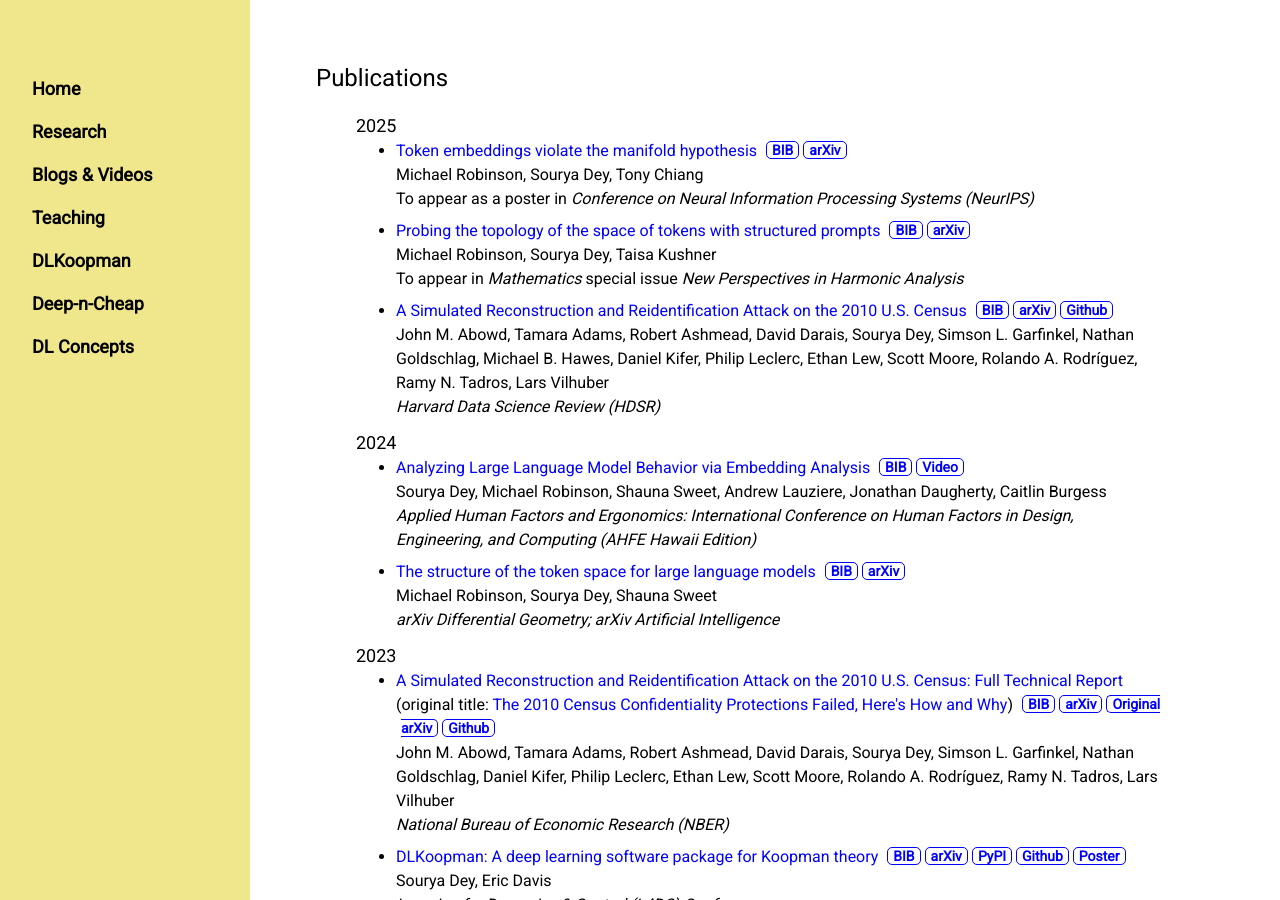
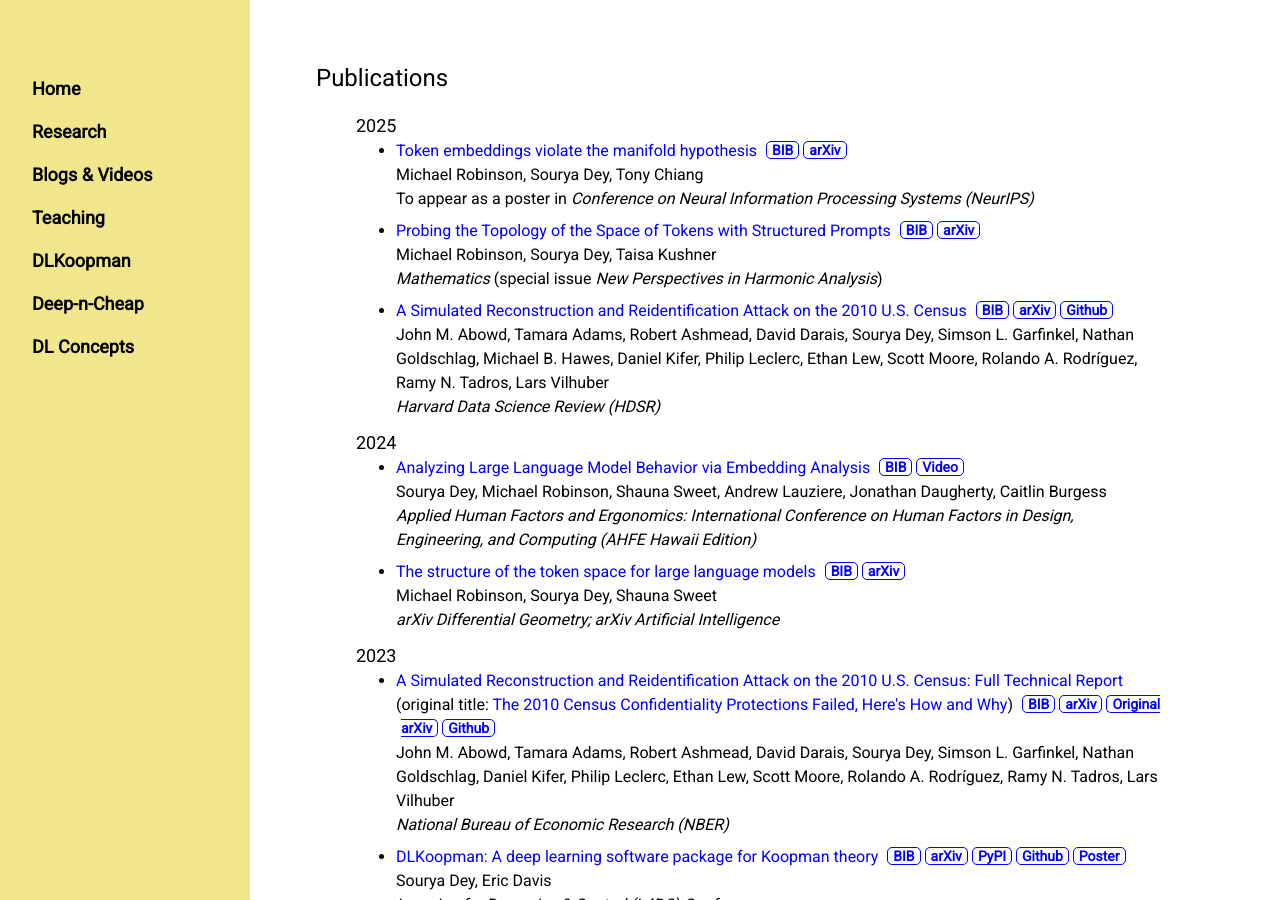
Before and after one commit to souryadey/souryadey.github.io, a Jekyll site: the page built from research/index.html, in a window 1280 px wide and 900 px high. Built offline with Jekyll 4.4.1, drawn with Linux system fonts in a browser that asks for light colours.

Commit message:
add mathematics paper details

```diff
--- a/index.html
+++ b/index.html
@@ -72,8 +72,8 @@
 		<form style="margin-top:1em;">
 			<fieldset>
 				<legend style="font-size:large; letter-spacing:0.05em; background-color:khaki;"><b>Recent News</b></legend>
-                <i>Sep '25:</i> Our paper <i>Token embeddings violate the manifold hypothesis</i></a> got accepted for publication at NeurIPS. arXiv version <a class="inlink" href="https://arxiv.org/abs/2504.01002" target="_blank">here</a>, camera-ready conference version coming soon!<br>
-                <i>Jul '25:</i> Our paper <a class="inlink" href="https://hdsr.mitpress.mit.edu/pub/ntchx9im" target="_blank"><i>A Simulated Reconstruction and Reidentification Attack on the 2010 U.S. Census</i></a> got accepted for publication at Harvard Data Science Review (HDSR).
+                <i>Oct '25:</i> Our paper <a class="inlink" href="https://www.mdpi.com/2227-7390/13/20/3320" target="_blank"><i>Probing the Topology of the Space of Tokens with Structured Prompts</i></a> was published at Mathematics (special issue New Perspectives in Harmonic Analysis).<br>
+                <i>Sep '25:</i> Our paper <i>Token embeddings violate the manifold hypothesis</i></a> got accepted for publication at NeurIPS. arXiv version <a class="inlink" href="https://arxiv.org/abs/2504.01002" target="_blank">here</a>, camera-ready conference version coming soon!
 			</fieldset>
 		</form>
         <br><br>
--- a/research/index.html
+++ b/research/index.html
@@ -27,11 +27,11 @@
     			To appear as a poster in <i>Conference on Neural Information Processing Systems (NeurIPS)</i>
     		</li>
 			<li>
-				<a class="inlink" href="https://arxiv.org/abs/2503.15421" target="_blank">Probing the topology of the space of tokens with structured prompts</a>
+				<a class="inlink" href="https://www.mdpi.com/2227-7390/13/20/3320" target="_blank">Probing the Topology of the Space of Tokens with Structured Prompts</a>
 				<a class="pub" href="/research/bibs/Mathematics2025.bib">BIB</a>
 				<a class="pub" href="https://arxiv.org/abs/2503.15421" target="_blank">arXiv</a><br>
     			Michael Robinson, Sourya Dey, Taisa Kushner<br>
-    			To appear in <i>Mathematics</i> special issue <i>New Perspectives in Harmonic Analysis</i>
+    			<i>Mathematics</i> (special issue <i>New Perspectives in Harmonic Analysis</i>)
     		</li>
 			<li>
     			<a class="inlink" href="https://hdsr.mitpress.mit.edu/pub/ntchx9im" target="_blank">A Simulated Reconstruction and Reidentification Attack on the 2010 U.S. Census</a>
```
Also changed, not shown: research/bibs/Mathematics2025.bib (+6 -3 lines).
